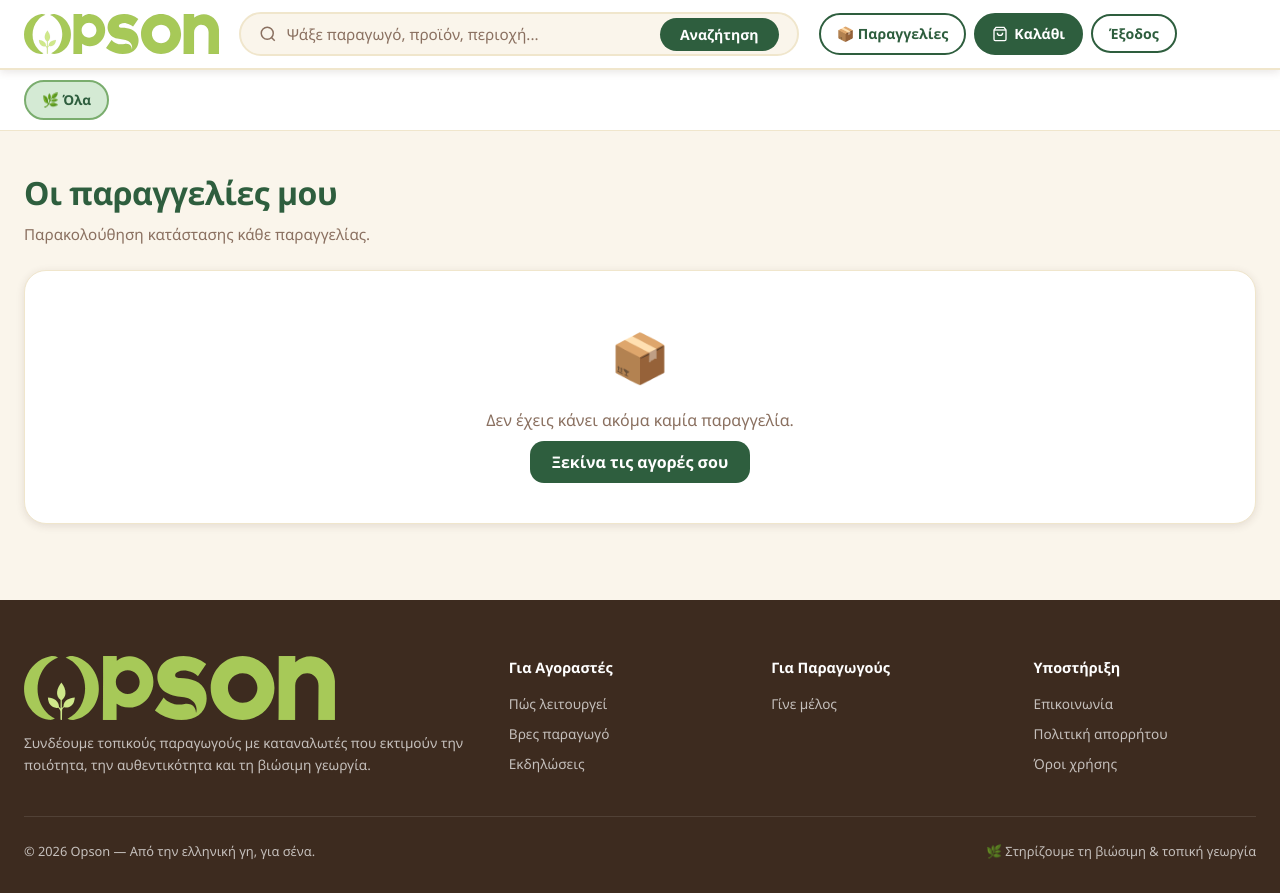
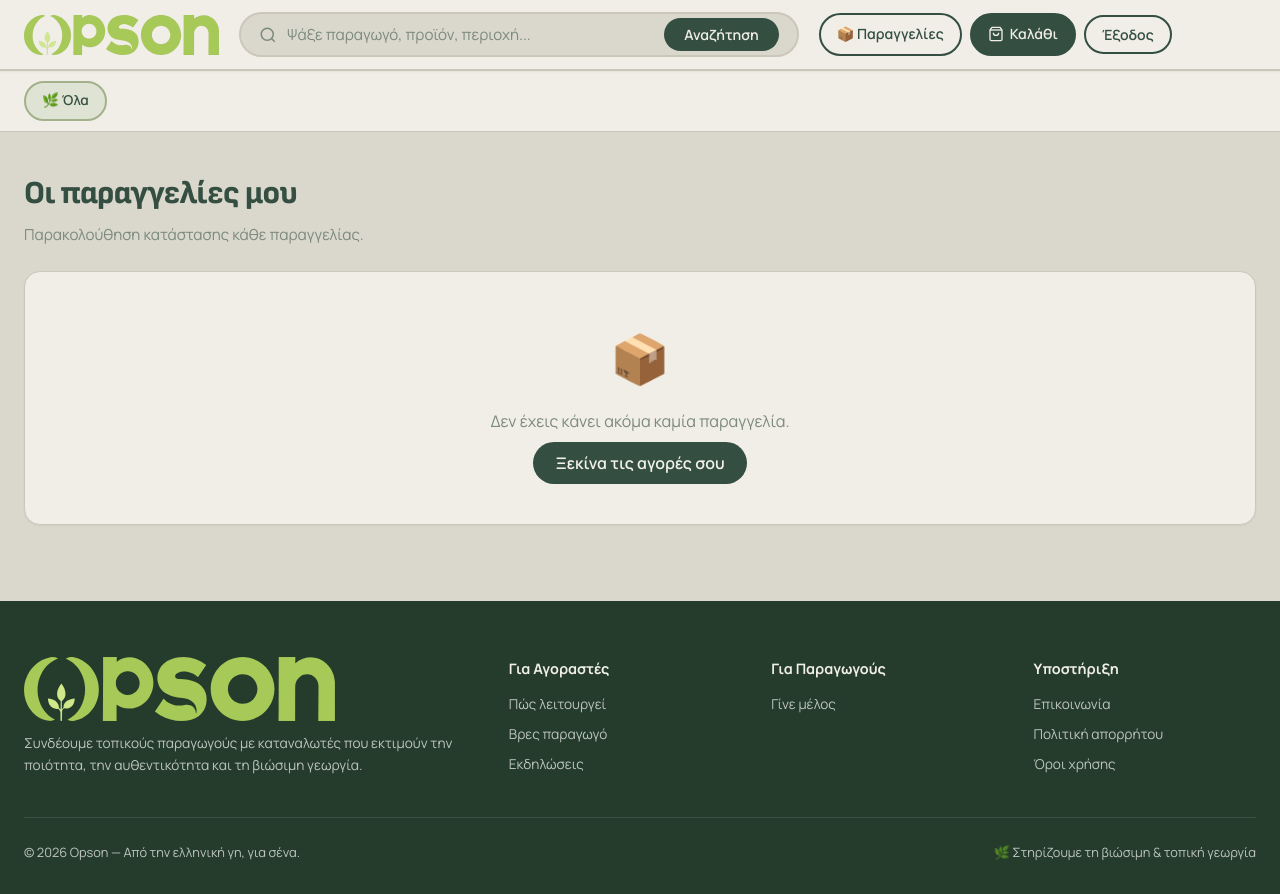
Before and after one commit to MariosMoullahou/opson, a Django app: page /orders/mine/ in a window 1280 px wide. Run offline with Django 5.2, Linux system fonts and the light colour scheme; the visitor is signed in with stand-in values (Sample User, id 1); data that the repository does not hold is empty.

Commit message:
Apply the redesign token layer, self-hosted type and Encore radii
Implements build-order steps 1-4 of the frontend redesign spec, on the
light ground (decision D1 = light, D2 = Sofia Sans).

- Sofia Sans + Manrope self-hosted as variable woff2, latin and greek
  subsets split by unicode-range. Not the Google CDN: that would send
  visitor IPs to a third country, which an EU consumer site cannot do
  without consent.
- The Coolors palette in one swappable block, with semantic roles over
  it. The 166 existing classes keep their old token names as aliases,
  so the whole site re-skins without touching a component rule.
- Encore's radius scale: surfaces drop from 14-22px to 8px, every
  button becomes a 9999px pill. The contrast between the two is the
  effect.
- Hover is scale, not shadow, with a prefers-reduced-motion guard.
- Restores keyboard focus. The old stylesheet set `outline: none` on
  every button globally, and again on inputs at higher specificity,
  which left the site unusable without a mouse.

Spacing and type-scale tokens are defined but not yet applied; that
lands with the inline-style sweep (step 7).

Co-Authored-By: Claude Opus 5 (1M context) <noreply@anthropic.com>

```diff
--- a/static/css/opson.css
+++ b/static/css/opson.css
@@ -1,39 +1,141 @@
 /* ── Opson design system ── */
+
+/* Self-hosted: the Google Fonts CDN would send visitor IPs to a third country (GDPR). */
+@font-face {
+  font-family: 'Sofia Sans';
+  font-style: normal;
+  font-weight: 400 900;
+  font-display: swap;
+  src: url('../fonts/sofia-sans-greek.woff2') format('woff2');
+  unicode-range: U+0370-0377, U+037A-037F, U+0384-038A, U+038C, U+038E-03A1, U+03A3-03FF;
+}
+@font-face {
+  font-family: 'Sofia Sans';
+  font-style: normal;
+  font-weight: 400 900;
+  font-display: swap;
+  src: url('../fonts/sofia-sans-latin.woff2') format('woff2');
+  unicode-range: U+0000-00FF, U+0131, U+0152-0153, U+02BB-02BC, U+02C6, U+02DA, U+02DC, U+0304, U+0308, U+0329, U+2000-206F, U+20AC, U+2122, U+2191, U+2193, U+2212, U+2215, U+FEFF, U+FFFD;
+}
+@font-face {
+  font-family: 'Manrope';
+  font-style: normal;
+  font-weight: 400 800;
+  font-display: swap;
+  src: url('../fonts/manrope-greek.woff2') format('woff2');
+  unicode-range: U+0370-0377, U+037A-037F, U+0384-038A, U+038C, U+038E-03A1, U+03A3-03FF;
+}
+@font-face {
+  font-family: 'Manrope';
+  font-style: normal;
+  font-weight: 400 800;
+  font-display: swap;
+  src: url('../fonts/manrope-latin.woff2') format('woff2');
+  unicode-range: U+0000-00FF, U+0131, U+0152-0153, U+02BB-02BC, U+02C6, U+02DA, U+02DC, U+0304, U+0308, U+0329, U+2000-206F, U+20AC, U+2122, U+2191, U+2193, U+2212, U+2215, U+FEFF, U+FFFD;
+}
+
 *, *::before, *::after { box-sizing: border-box; margin: 0; padding: 0; }
+
 :root {
-  --green-dark:  #2e5e3e;
-  --green-mid:   #4a7c59;
-  --green-light: #7aad6e;
-  --green-pale:  #d4ead4;
-  --earth-dark:  #3d2b1f;
-  --earth-mid:   #7a4f2d;
-  --earth-light: #c49a6c;
-  --cream:       #faf5eb;
-  --cream-dark:  #f0e6cc;
-  --amber:       #d48b2a;
-  --text-dark:   #2a1f14;
-  --text-mid:    #5a4030;
-  --text-light:  #8a7060;
-  --white:       #ffffff;
-  --shadow-sm:   0 2px 8px rgba(62,43,31,.12);
-  --shadow-md:   0 6px 24px rgba(62,43,31,.18);
-  --shadow-lg:   0 12px 48px rgba(62,43,31,.22);
-  --radius-sm:   8px;
-  --radius-md:   14px;
-  --radius-lg:   22px;
+  /* ---- palette: replace this block wholesale to re-skin ---- */
+  --dust-grey:    #dad7cd;
+  --dry-sage:     #a3b18a;
+  --fern:         #588157;
+  --hunter-green: #3a5a40;
+  --pine-teal:    #344e41;
+
+  /* ---- semantic roles: the only other place literals are allowed ---- */
+  --ground:       var(--dust-grey);
+  --surface:      #f0eee7;
+  --surface-sunk: #dfe3d3;
+  --ink:          var(--pine-teal);
+  --ink-muted:    #5f6f61;
+  --ink-faint:    #7b8a7d;
+  --line:         #cbc7ba;
+  --line-strong:  var(--fern);
+  --accent-fill:  var(--pine-teal);
+  --accent-hover: var(--hunter-green);
+  --accent-ink:   #f2f1ea;
+  --focus-ring:   var(--pine-teal);
+  /* Warm highlight for ratings and stars: the palette is all greens and needs one non-green. */
+  --amber:        #d48b2a;
+
+  /* ---- type ---- */
+  --font-display: 'Sofia Sans', 'Noto Sans', system-ui, sans-serif;
+  --font-body:    'Manrope', 'Noto Sans', system-ui, sans-serif;
+  --text-xs:   .75rem;
+  --text-sm:   .85rem;
+  --text-base: 1rem;
+  --text-lg:   1.125rem;
+  --text-xl:   1.35rem;
+  --text-2xl:  1.75rem;
+  --text-3xl:  2.25rem;
+  --text-hero: clamp(2.4rem, 6vw, 4rem);
+
+  /* ---- radius: Encore's scale — square surfaces, round controls ---- */
+  --radius-xs:   2px;
+  --radius-sm:   4px;
+  --radius-md:   8px;
+  --radius-lg:   16px;
   --radius-full: 9999px;
-  --transition:  .25s ease;
+
+  /* ---- spacing ---- */
+  --space-3xs:  2px;
+  --space-2xs:  4px;
+  --space-xs:   6px;
+  --space-sm:   8px;
+  --space-md:  12px;
+  --space-base:16px;
+  --space-lg:  24px;
+  --space-xl:  32px;
+  --space-2xl: 48px;
+  --space-3xl: 64px;
+  --space-4xl: 96px;
+  --space-5xl:128px;
+
+  --shadow-sm: 0 1px 2px rgba(52, 78, 65, .07);
+  --shadow-md: 0 2px 8px rgba(52, 78, 65, .10);
+  --shadow-lg: 0 8px 28px rgba(52, 78, 65, .14);
+  --transition: .18s cubic-bezier(.2, .7, .3, 1);
+
+  /* ---- legacy aliases: the 166 existing classes still name these ---- */
+  --green-dark:  var(--ink);
+  --green-mid:   var(--hunter-green);
+  --green-light: var(--dry-sage);
+  --green-pale:  var(--surface-sunk);
+  --earth-dark:  #253c2c;
+  --earth-mid:   var(--fern);
+  --earth-light: var(--dry-sage);
+  --cream:       var(--ground);
+  --cream-dark:  var(--line);
+  --text-dark:   var(--ink);
+  --text-mid:    var(--ink-muted);
+  --text-light:  var(--ink-faint);
+  --white:       var(--surface);
 }
+
 html { scroll-behavior: smooth; }
 body {
-  font-family: 'Segoe UI', system-ui, -apple-system, sans-serif;
-  background: var(--cream);
-  color: var(--text-dark);
+  font-family: var(--font-body);
+  font-size: var(--text-base);
+  background: var(--ground);
+  color: var(--ink);
   line-height: 1.6;
+  -webkit-font-smoothing: antialiased;
+}
+h1, h2, h3, .section-title, .page-title {
+  font-family: var(--font-display);
+  font-weight: 800;
+  letter-spacing: -.02em;
+  text-wrap: balance;
 }
 a { text-decoration: none; color: inherit; }
 img { display: block; max-width: 100%; }
-button { cursor: pointer; font-family: inherit; border: none; outline: none; background: none; }
+button { cursor: pointer; font-family: inherit; border: none; background: none; }
+
+/* Replaces the old global `outline: none`, which left the site keyboard-unusable. */
+:focus-visible { outline: 3px solid var(--focus-ring); outline-offset: 3px; }
+
 input, textarea, select { font-family: inherit; font-size: inherit; }
 
 ::-webkit-scrollbar { width: 8px; height: 8px; }
@@ -76,7 +178,7 @@ input, textarea, select { font-family: inherit; font-size: inherit; }
 
 .search-bar { flex: 1; display: flex; align-items: center; background: var(--cream); border: 2px solid var(--cream-dark); border-radius: var(--radius-full); padding: 0 18px; gap: 10px; transition: border-color var(--transition); max-width: 560px; }
 .search-bar:focus-within { border-color: var(--green-mid); }
-.search-bar input { flex: 1; background: none; border: none; outline: none; font-size: .95rem; color: var(--text-dark); padding: 10px 0; }
+.search-bar input { flex: 1; background: none; border: none; font-size: .95rem; color: var(--text-dark); padding: 10px 0; }
 .search-bar input::placeholder { color: var(--text-light); }
 .search-btn { background: var(--green-dark); color: var(--white); border-radius: var(--radius-full); padding: 7px 20px; font-size: .88rem; font-weight: 600; transition: background var(--transition); }
 .search-btn:hover { background: var(--green-mid); }
@@ -187,16 +289,17 @@ input, textarea, select { font-family: inherit; font-size: inherit; }
 .form-group { margin-bottom: 16px; }
 .form-label { display: block; font-size: .85rem; font-weight: 600; color: var(--text-dark); margin-bottom: 6px; }
 .form-input, .form-textarea, .form-select { width: 100%; padding: 10px 14px; border: 1.5px solid var(--cream-dark); border-radius: var(--radius-sm); background: var(--white); color: var(--text-dark); transition: border-color var(--transition); }
-.form-input:focus, .form-textarea:focus, .form-select:focus { outline: none; border-color: var(--green-mid); }
+.form-input:focus, .form-textarea:focus, .form-select:focus { border-color: var(--accent-fill); }
+.form-input:focus:not(:focus-visible), .form-textarea:focus:not(:focus-visible), .form-select:focus:not(:focus-visible) { outline: none; }
 .form-textarea { min-height: 90px; resize: vertical; }
 .form-checkbox { width: auto; margin-right: 8px; }
 .form-help { display: block; margin-top: 5px; font-size: .78rem; color: var(--text-light); }
 .form-error { display: block; margin-top: 5px; font-size: .8rem; font-weight: 600; color: #991b1b; }
 .form-errors { margin-bottom: 16px; padding: 10px 14px; border-radius: var(--radius-sm); background: #fee2e2; color: #991b1b; font-size: .85rem; }
 .form-image-preview { width: 100%; max-width: 240px; border-radius: var(--radius-md); margin-bottom: 10px; }
-.btn-primary { padding: 10px 22px; background: var(--green-dark); color: var(--white); border-radius: var(--radius-md); font-weight: 600; transition: background var(--transition); }
+.btn-primary { padding: 10px 22px; background: var(--accent-fill); color: var(--accent-ink); border-radius: var(--radius-full); font-weight: 600; transition: background var(--transition); }
 .btn-primary:hover { background: var(--green-mid); }
-.btn-secondary { padding: 8px 16px; background: var(--cream); color: var(--text-dark); border: 1.5px solid var(--cream-dark); border-radius: var(--radius-md); font-weight: 600; transition: background var(--transition); }
+.btn-secondary { padding: 8px 16px; background: var(--surface); color: var(--ink); border: 1.5px solid var(--line); border-radius: var(--radius-full); font-weight: 600; transition: background var(--transition); }
 .btn-secondary:hover { background: var(--cream-dark); }
 .btn-danger { padding: 8px 16px; background: #fee2e2; color: #991b1b; border-radius: var(--radius-md); font-weight: 600; }
 .btn-danger:hover { background: #fecaca; }
```
Also changed, not shown: other parts of static/css/opson.css (+31 -6 lines), static/fonts/manrope-greek.woff2 (added), static/fonts/manrope-latin.woff2 (added), static/fonts/sofia-sans-greek.woff2 (added), static/fonts/sofia-sans-latin.woff2 (added).
